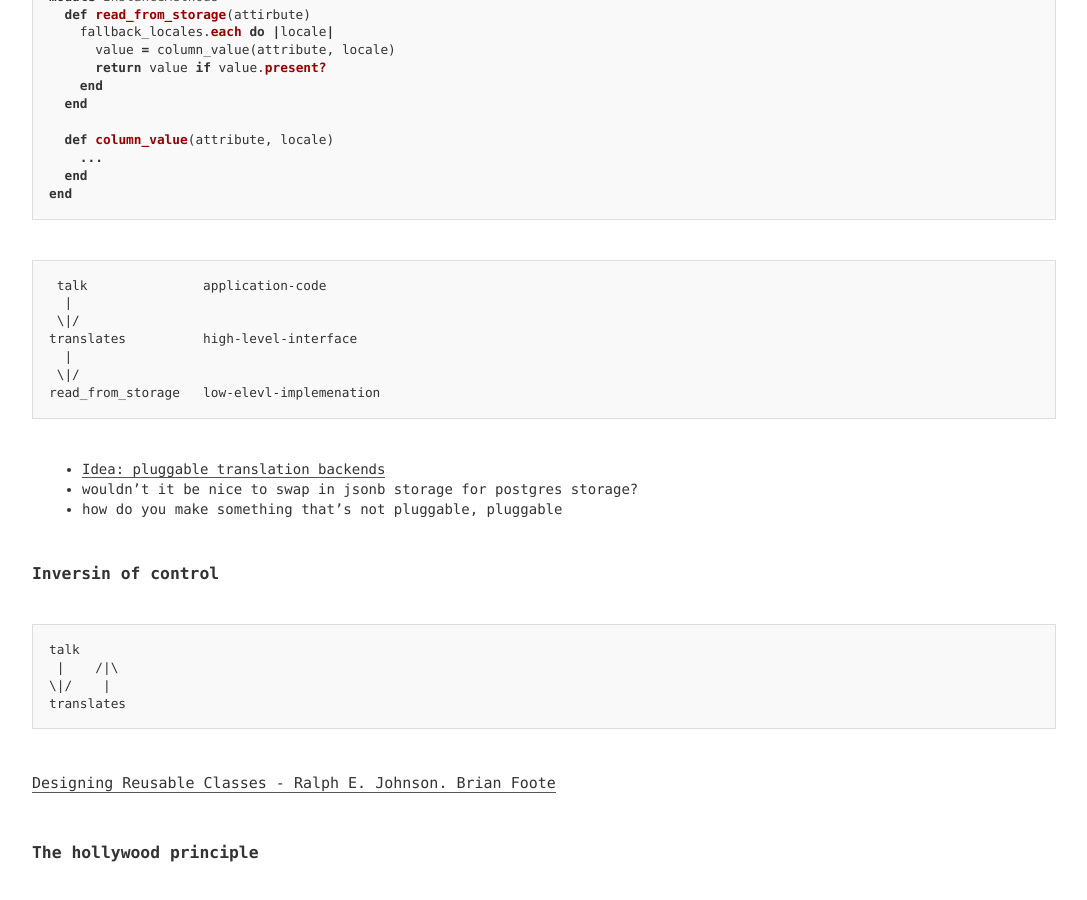
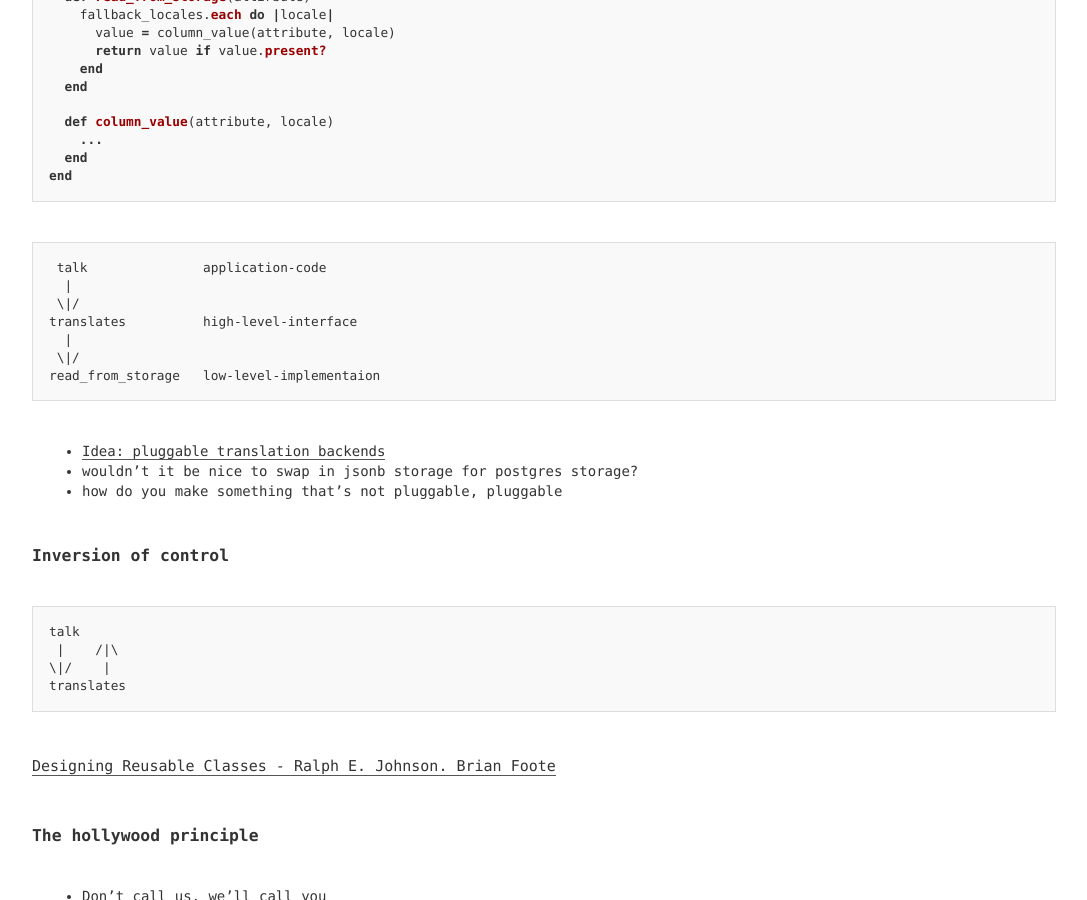
Before and after one commit to fengtingzhang/blog, a Jekyll site: the page built from _posts/2018-11-15-rubyconf-2018-day-three.md, in a window 1280 px wide and 900 px high, scrolled down 3656 px. Shown: the whole window, without its empty margins (96-1183 px from the left). Built offline with Jekyll 4.4.1, drawn with Linux system fonts in a browser that asks for light colours; some of the changed text lies outside the part shown.

Commit message:
Update 2018-11-15-rubyconf-2018-day-three.md

````diff
--- a/_posts/2018-11-15-rubyconf-2018-day-three.md
+++ b/_posts/2018-11-15-rubyconf-2018-day-three.md
@@ -17,7 +17,7 @@ modified_time: '2018-11-15T09:16:43.607-07:00'
 
 ### Your brain on unlearning
 * Learning a new keyboard
-# Learning a new language
+* Learning a new language
 
 ### Adapt
 * Unlearn the way that we do things - companies that no longer exist: Toys'R Us, Blockbuster, Kodak
@@ -138,7 +138,7 @@ end
 translates          high-level-interface
   |
  \|/
-read_from_storage   low-elevl-implemenation
+read_from_storage   low-level-implementaion
 ```
 
 
@@ -147,7 +147,7 @@ read_from_storage   low-elevl-implemenation
 * how do you make something that's not pluggable, pluggable
 
 
-### Inversin of control
+### Inversion of control
 ```
 talk
  |    /|\
````
Also changed, not shown: other parts of _posts/2018-11-15-rubyconf-2018-day-three.md (+1 -1 lines).
